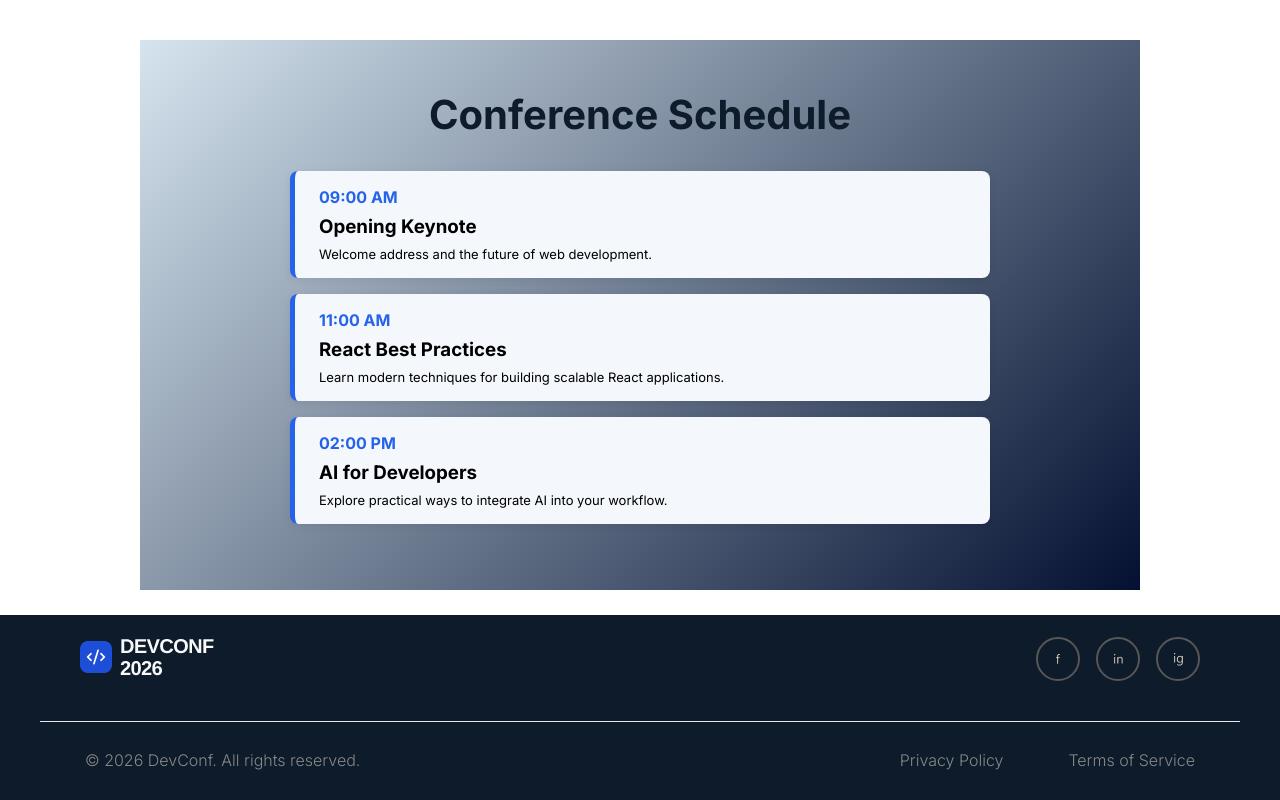
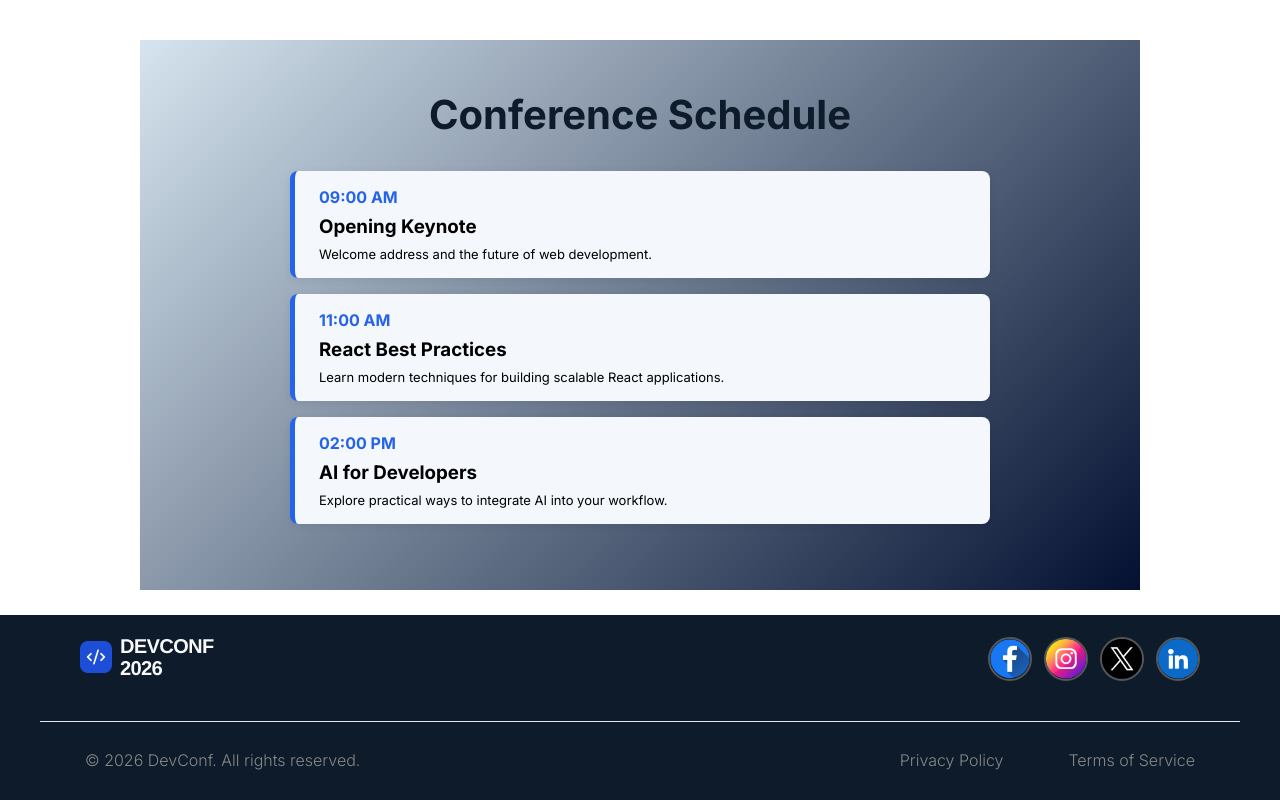
Before and after one commit to asmaakter2024/b14-a1, a plain HTML site: page index.html in a window 1280 px wide. Shown: the part 2725-3525 px from the top of the page. Drawn offline with Linux system fonts and the light colour scheme.

Commit message:
footer icons changed

```diff
--- a/index.html
+++ b/index.html
@@ -207,17 +207,22 @@
           <ul class="link-menu">
             <li>
               <a href="#" class="social-link-item"
-                ><img src="./assets/f.png" alt=""
+                ><img src="./assets/Facebook.png" width="40px" height="40px" alt=""
               /></a>
             </li>
             <li>
               <a href="#" class="social-link-item"
-                ><img src="./assets/in.png" alt=""
+                ><img src="./assets/Instagram.png" width="40px" height="40px" alt=""
               /></a>
             </li>
             <li>
               <a href="#" class="social-link-item"
-                ><img src="./assets/ig.png" alt=""
+                ><img src="./assets/Twitter.png" width="40px" height="40px" alt=""
+              /></a>
+            </li>
+            <li>
+              <a href="#" class="social-link-item"
+                ><img src="./assets/Linkedin.png" width="40px" height="40px" alt=""
               /></a>
             </li>
           </ul>
--- a/style.css
+++ b/style.css
@@ -291,7 +291,7 @@ footer {
 
 footer .link-menu {
   display: flex;
-  column-gap: 16px;
+  column-gap: 12px;
   justify-content: end;
   list-style: none;
 }
@@ -303,7 +303,6 @@ footer .social-link-item {
   display: flex;
   align-items: center;
   justify-content: center;
-  background: #0d1b2a;
 }
 .copyright {
   display: flex;
```
Also changed, not shown: assets/Facebook.png (added), assets/Instagram.png (added), assets/Linkedin.png (added), assets/Twitter.png (added), assets/f.png (deleted), assets/ig.png (deleted), assets/in.png (deleted).
